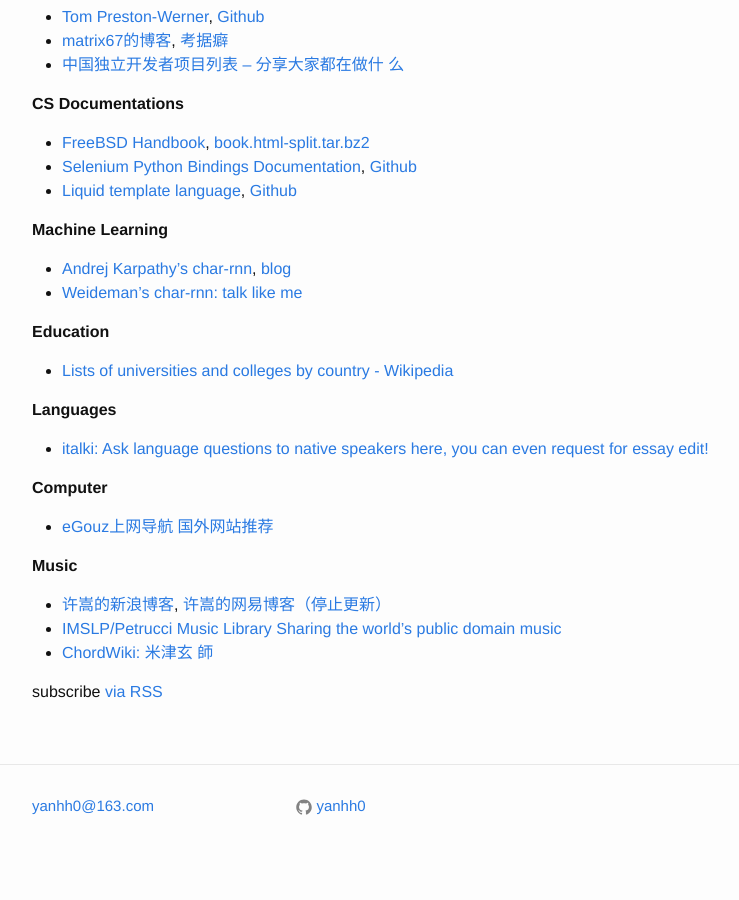
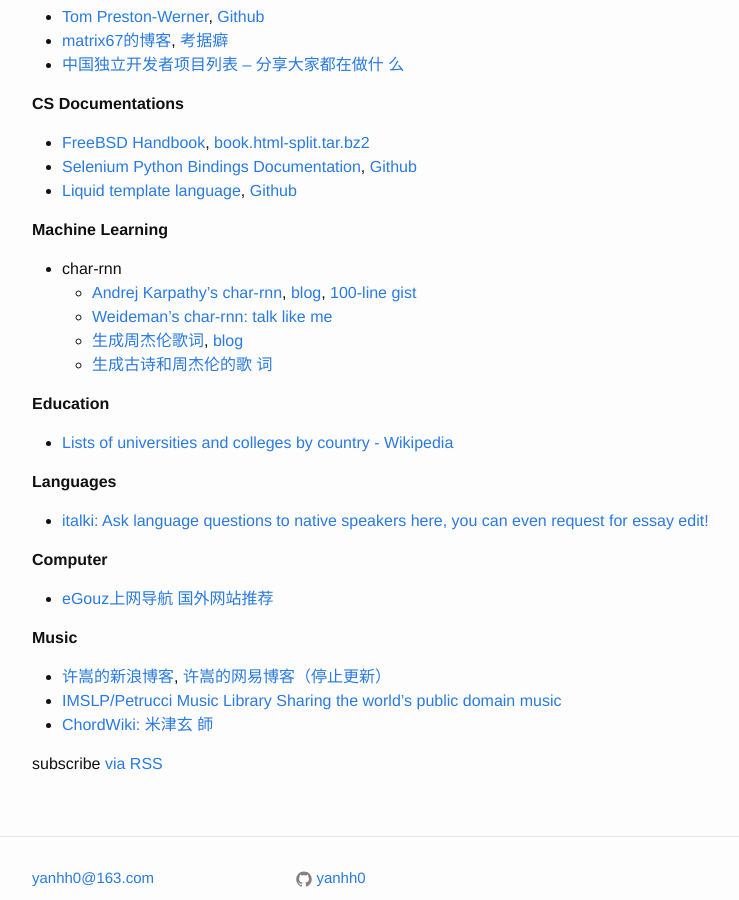
Before and after one commit to ggaarder7/yanhh0.github.io, a Jekyll site: the page built from index.md, in a window 1280 px wide and 900 px high, scrolled down 3166 px. Shown: the whole window, without its empty margins (238-977 px from the left). Built offline with Jekyll 4.4.1, drawn with Linux system fonts in a browser that asks for light colours; before the commit the page ends 4044 px from its top, so only the background shows below that.

Commit message:
*** empty log message ***

```diff
--- a/_includes/links.md
+++ b/_includes/links.md
@@ -17,9 +17,15 @@
   [Github](https://github.com/Shopify/shopify.github.com)
 
 **Machine Learning**
-- [Andrej Karpathy's char-rnn](https://github.com/karpathy/char-rnn),
-  [blog](http://karpathy.github.io/2015/05/21/rnn-effectiveness/)
-- [Weideman's char-rnn: talk like me](https://hjweide.github.io/char-rnn)
+- char-rnn
+  - [Andrej Karpathy's char-rnn](https://github.com/karpathy/char-rnn),
+    [blog](http://karpathy.github.io/2015/05/21/rnn-effectiveness/),
+    [100-line gist](https://github.com/weixsong/min-char-rnn)
+  - [Weideman's char-rnn: talk like me](https://hjweide.github.io/char-rnn)
+  - [生成周杰伦歌词](https://github.com/leido/char-rnn-cn),
+    [blog](http://leix.me/2016/11/28/tensorflow-lyrics-generation/)
+  - [生成古诗和周杰伦的歌
+    词](https://github.com/L1aoXingyu/Char-RNN-Gluon)
 
 **Education**
 
```
